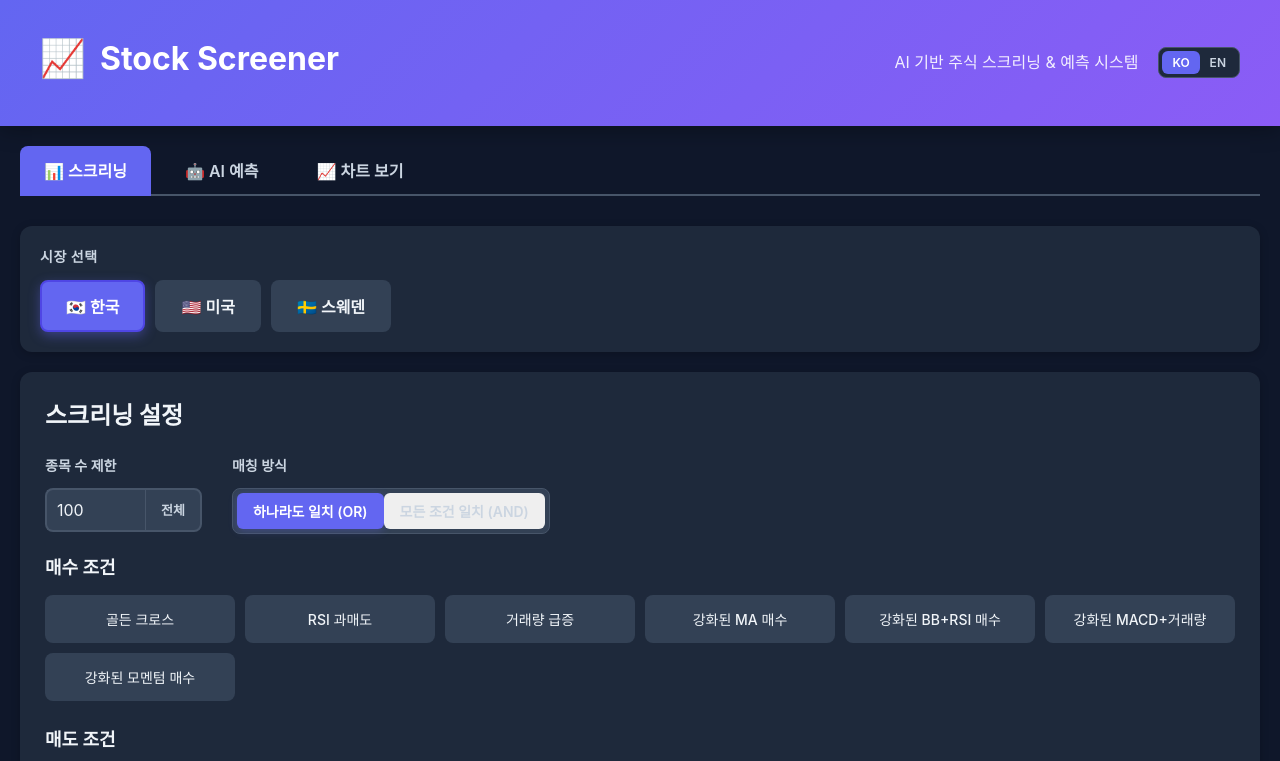
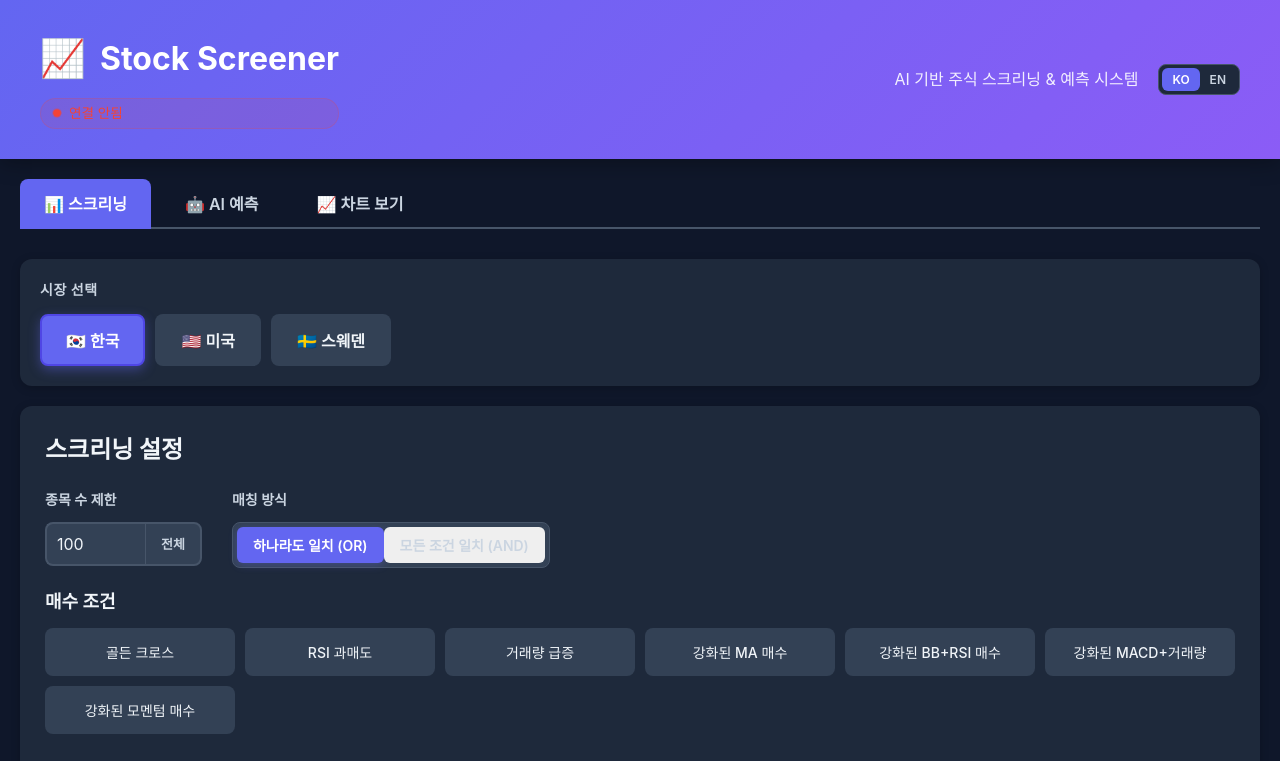
Before and after one commit to jjsamsam/StockScreen, a React (Vite) app in the folder multiple/web_app/frontend/: page / in a window 1280 px wide. Shown: the top 761 px of the page. Built offline with nearby package versions, Linux system fonts and the light colour scheme; no server answers.

Commit message:
Version 1.0.3

```diff
--- /dev/null
+++ b/multiple/web_app/frontend/src/components/BackendStatus.css
@@ -0,0 +1,78 @@
+.backend-status {
+    display: flex;
+    align-items: center;
+    gap: 8px;
+    padding: 4px 12px;
+    border-radius: 20px;
+    font-size: 0.85rem;
+    font-weight: 500;
+    transition: all 0.3s ease;
+    background: rgba(255, 255, 255, 0.05);
+    border: 1px solid rgba(255, 255, 255, 0.1);
+}
+
+.status-dot {
+    width: 8px;
+    height: 8px;
+    border-radius: 50%;
+    background-color: #9e9e9e;
+    box-shadow: 0 0 5px rgba(158, 158, 158, 0.5);
+}
+
+.backend-status.online {
+    color: #4caf50;
+    background: rgba(76, 175, 80, 0.1);
+    border-color: rgba(76, 175, 80, 0.2);
+}
+
+.backend-status.online .status-dot {
+    background-color: #4caf50;
+    box-shadow: 0 0 8px rgba(76, 175, 80, 0.6);
+    animation: pulse-green 2s infinite;
+}
+
+.backend-status.offline {
+    color: #f44336;
+    background: rgba(244, 67, 54, 0.1);
+    border-color: rgba(244, 67, 54, 0.2);
+}
+
+.backend-status.offline .status-dot {
+    background-color: #f44336;
+    box-shadow: 0 0 8px rgba(244, 67, 54, 0.6);
+    animation: pulse-red 2s infinite;
+}
+
+@keyframes pulse-green {
+    0% {
+        transform: scale(1);
+        box-shadow: 0 0 0 0 rgba(76, 175, 80, 0.7);
+    }
+
+    70% {
+        transform: scale(1.1);
+        box-shadow: 0 0 0 6px rgba(76, 175, 80, 0);
+    }
+
+    100% {
+        transform: scale(1);
+        box-shadow: 0 0 0 0 rgba(76, 175, 80, 0);
+    }
+}
+
+@keyframes pulse-red {
+    0% {
+        transform: scale(1);
+        box-shadow: 0 0 0 0 rgba(244, 67, 54, 0.7);
+    }
+
+    70% {
+        transform: scale(1.1);
+        box-shadow: 0 0 0 6px rgba(244, 67, 54, 0);
+    }
+
+    100% {
+        transform: scale(1);
+        box-shadow: 0 0 0 0 rgba(244, 67, 54, 0);
+    }
+}
--- /dev/null
+++ b/multiple/web_app/frontend/src/components/BackendStatus.tsx
@@ -0,0 +1,42 @@
+import { useState, useEffect } from 'react'
+import axios from 'axios'
+import { Language, translations } from '../translations'
+import './BackendStatus.css'
+
+interface BackendStatusProps {
+    language: Language;
+}
+
+function BackendStatus({ language }: BackendStatusProps) {
+    const [isOnline, setIsOnline] = useState<boolean | null>(null)
+    const t = translations[language]
+
+    const checkHealth = async () => {
+        try {
+            await axios.get('/api/health', { timeout: 5000 })
+            setIsOnline(true)
+        } catch (error) {
+            setIsOnline(false)
+        }
+    }
+
+    useEffect(() => {
+        // Initial check
+        checkHealth()
+
+        // Check every 30 seconds
+        const interval = setInterval(checkHealth, 30000)
+        return () => clearInterval(interval)
+    }, [])
+
+    return (
+        <div className={`backend-status ${isOnline === true ? 'online' : isOnline === false ? 'offline' : 'checking'}`}>
+            <span className="status-dot"></span>
+            <span className="status-text">
+                {isOnline === true ? t.backendOnline : isOnline === false ? t.backendOffline : '...'}
+            </span>
+        </div>
+    )
+}
+
+export default BackendStatus
--- a/multiple/web_app/frontend/src/components/Header.css
+++ b/multiple/web_app/frontend/src/components/Header.css
@@ -47,11 +47,17 @@
     color: var(--text-primary);
 }
 
+.logo-group {
+    display: flex;
+    flex-direction: column;
+    gap: 10px;
+}
+
 .logo {
     display: flex;
     align-items: center;
     gap: 15px;
-    margin-bottom: 8px;
+    margin-bottom: 0;
 }
 
 .logo-icon {
--- a/multiple/web_app/frontend/src/components/Header.tsx
+++ b/multiple/web_app/frontend/src/components/Header.tsx
@@ -1,4 +1,5 @@
 import { Language, translations } from '../translations'
+import BackendStatus from './BackendStatus'
 import './Header.css'
 
 interface HeaderProps {
@@ -12,9 +13,12 @@ function Header({ language, setLanguage }: HeaderProps) {
     return (
         <header className="header">
             <div className="header-content">
-                <div className="logo">
-                    <span className="logo-icon">📈</span>
-                    <h1>Stock Screener</h1>
+                <div className="logo-group">
+                    <div className="logo">
+                        <span className="logo-icon">📈</span>
+                        <h1>Stock Screener</h1>
+                    </div>
+                    <BackendStatus language={language} />
                 </div>
                 <div className="header-right">
                     <div className="subtitle">
--- a/multiple/web_app/frontend/src/translations.ts
+++ b/multiple/web_app/frontend/src/translations.ts
@@ -7,8 +7,12 @@ export const translations = {
         tabPrediction: '🤖 AI 예측',
         tabChart: '📈 차트 보기',
 
-        // Header
         headerSubtitle: 'AI 기반 주식 스크리닝 & 예측 시스템',
+
+        // Backend Status
+        backendStatus: '서버 상태',
+        backendOnline: '정상',
+        backendOffline: '연결 안됨',
 
         // MarketSelector
         marketSelection: '시장 선택',
@@ -101,8 +105,12 @@ export const translations = {
         tabPrediction: '🤖 AI Prediction',
         tabChart: '📈 Chart View',
 
-        // Header
         headerSubtitle: 'AI-Powered Stock Screening & Prediction System',
+
+        // Backend Status
+        backendStatus: 'Backend Status',
+        backendOnline: 'Online',
+        backendOffline: 'Offline',
 
         // MarketSelector
         marketSelection: 'Select Market',
```
Also changed, not shown: 1 other file (tests, documents, lock files or other folders).
